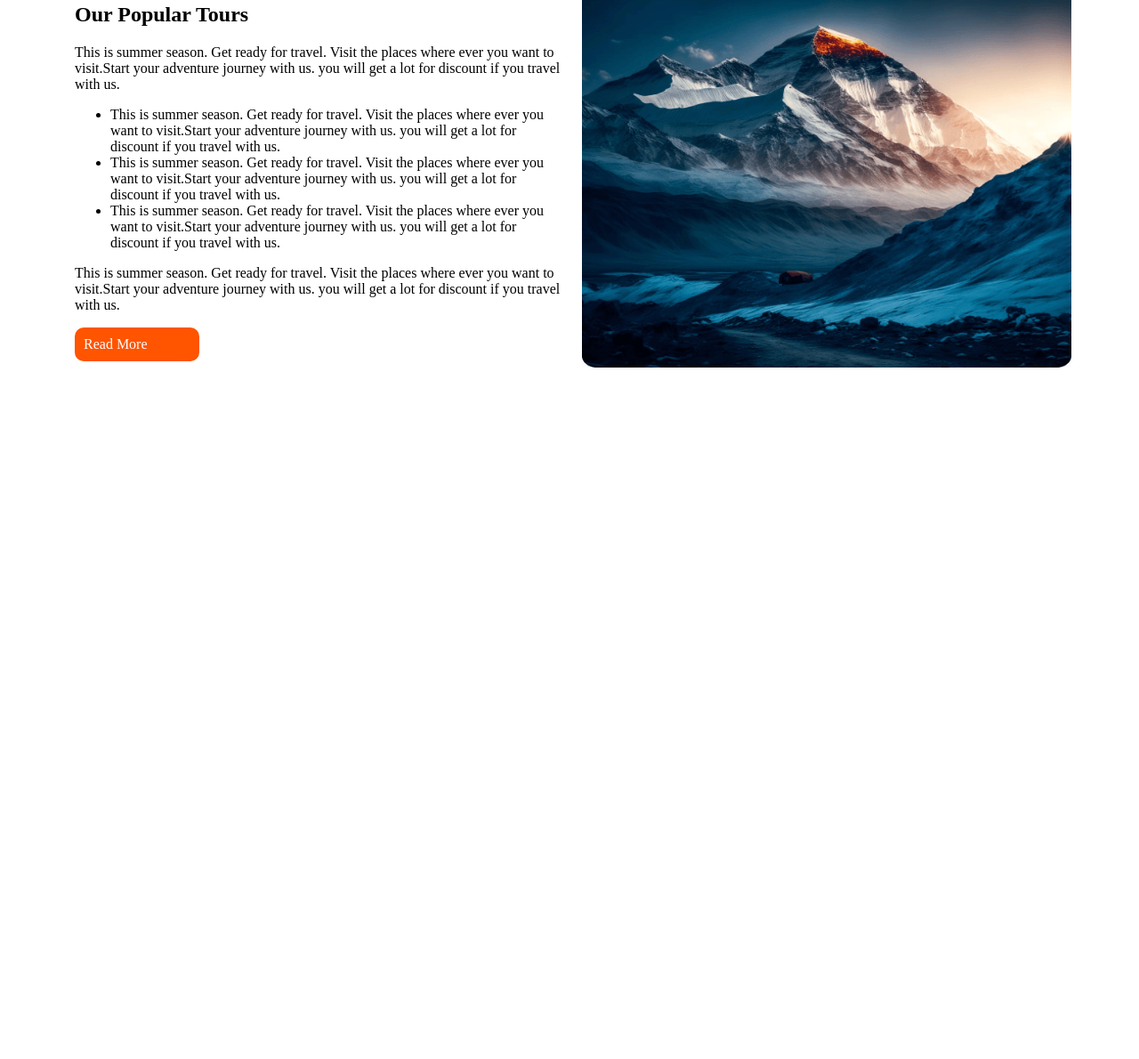
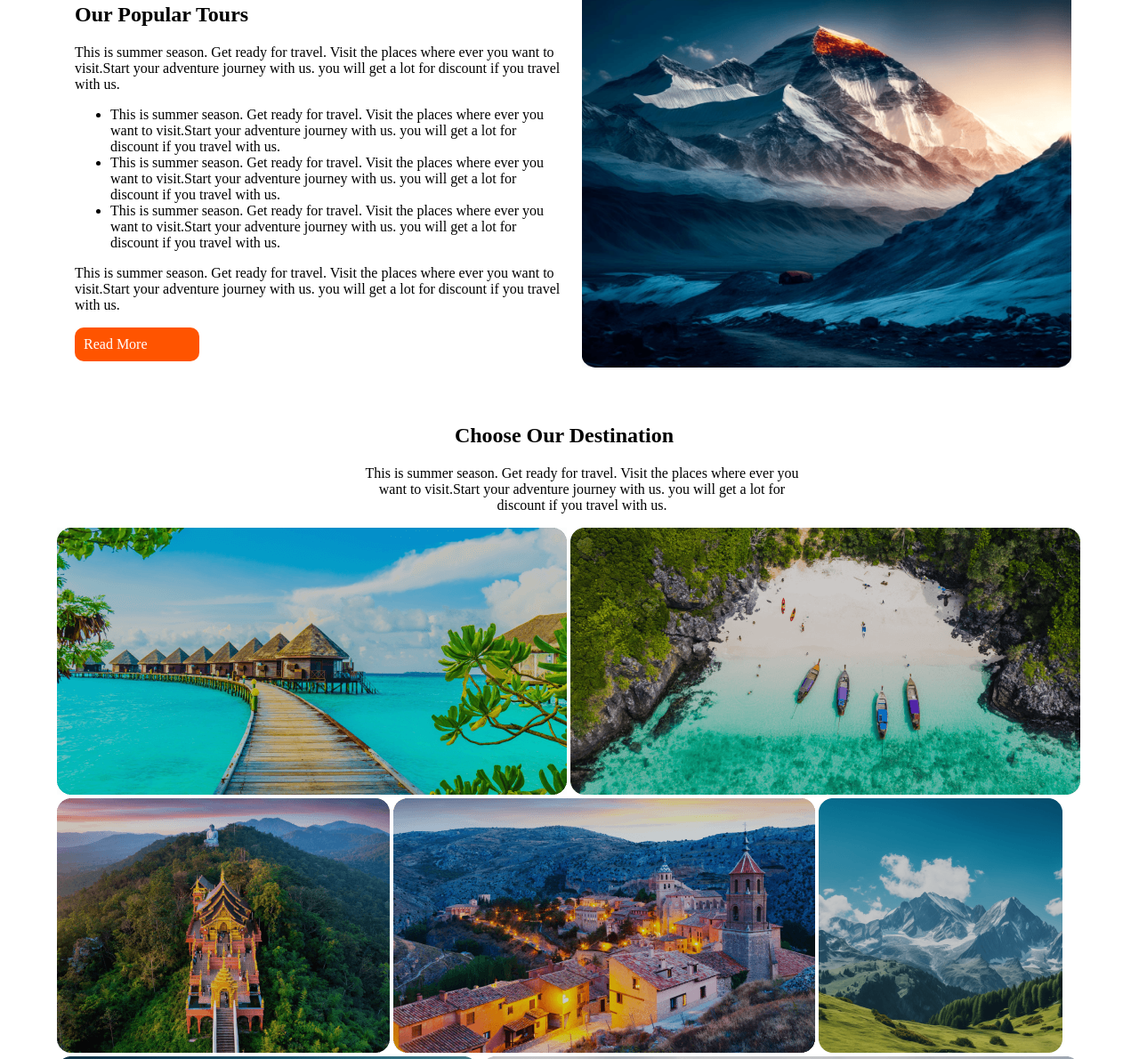
Before and after one commit to md-zulfikarali/hero-travel, a plain HTML site: page index.html in a window 1280 px wide. Shown: the part 646-1836 px from the top of the page at 89% size. Before the commit the page ends 1072 px from the top, so only its background shows below. Drawn offline with Linux system fonts and the light colour scheme.

Commit message:
choose your destination sectino addedn

```diff
--- a/index.html
+++ b/index.html
@@ -49,7 +49,9 @@
         </div>
 
     </header>
+    <!-- main section start here -->
     <main>
+        <!-- our popular tour section -->
         <section class="our-popular-tours">
             <div class="our-popular-tour-text">
                 <h2>Our Popular Tours</h2>
@@ -78,6 +80,35 @@
                 <img src="Images/Rectangle 4.png" alt="">
             </div>
         </section>
+        <!-- choose our destination -->
+        <section class="choose-your-destination-container">
+            <div class="choose-our-destination-text">
+                <h2>Choose Our Destination</h2>
+                <p class="choose-our-destination-text-description">
+                    This is summer season. Get ready for travel. Visit the places where ever you want to visit.Start
+                        your adventure journey with us. you will get a lot for discount if you travel with us.
+                </p>
+
+            </div>
+            <div class="choose-your-destination-image">
+                <div>
+                    <img src="Images/Rectangle 5.png" alt="">
+                    <img src="Images/Rectangle 8.png" alt="">
+                </div>
+                <div>
+                    <img src="Images/Rectangle 6.png" alt="">
+                    <img src="Images/Rectangle 7.png" alt="">
+                    <img src="Images/Rectangle 9.png" alt="">
+                </div>
+
+              <div>
+                <img src="Images/Rectangle 11.png" alt="">
+                <img src="Images/Rectangle 10.png" alt="">
+              </div>
+
+            </div>
+        </section>
+
     </main>
 </body>
 
--- a/styles/style.css
+++ b/styles/style.css
@@ -110,3 +110,16 @@ a:hover{
     width: 550px;
     height: 450px;
 }
+
+/* choose our destination section */
+.choose-your-destination-container{
+    margin-top: 50px;
+}
+.choose-our-destination-text{
+    width: 1140px;
+    text-align: center;
+}
+.choose-our-destination-text-description{
+    width: 500px;
+   padding: 0 370px 0 340px;
+}
```
